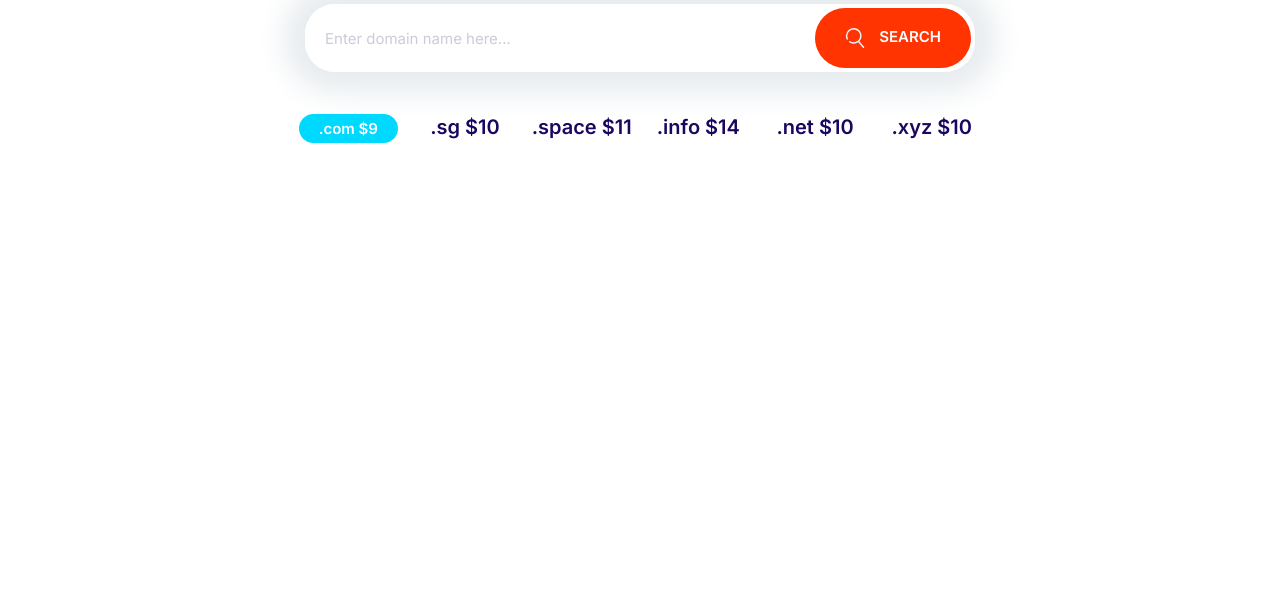
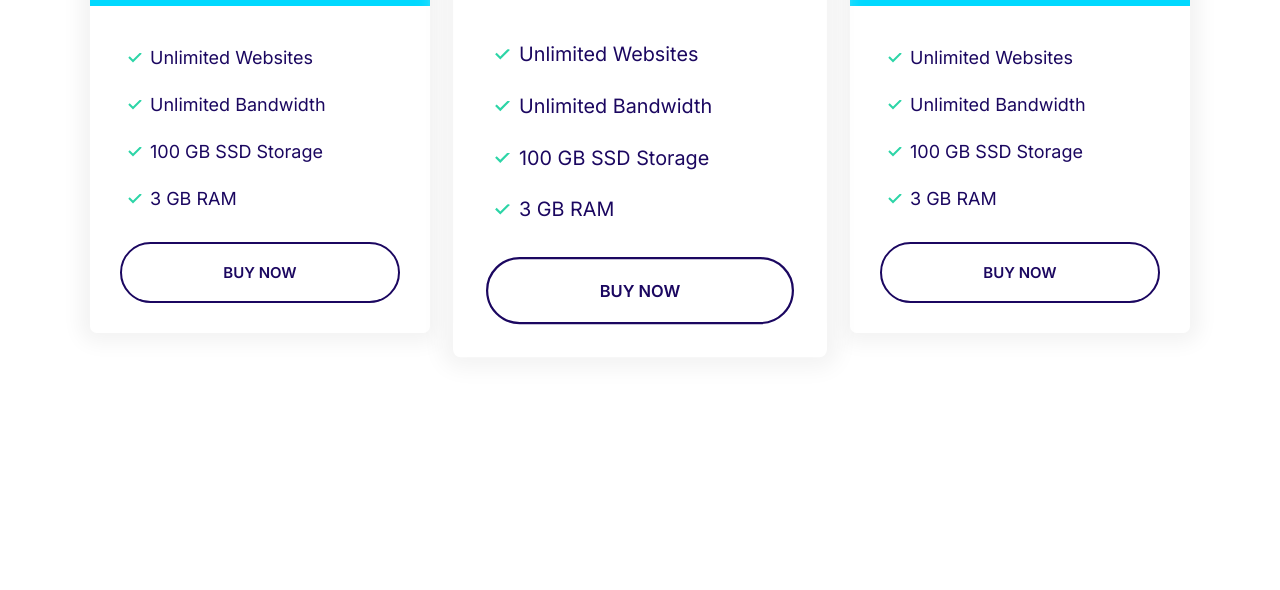
Before and after one commit to MilliDGemini/MilliFy, a plain HTML site: page indext.html in a window 1280 px wide. Shown: the part 210-800 px from the top of the page. Drawn offline with Linux system fonts and the light colour scheme.

Commit message:
added plamns block babyyyy.

```diff
--- a/css/styles.css
+++ b/css/styles.css
@@ -318,13 +318,18 @@ input {
   background: var(--color-secondary);
   color: #fff;
 }
+.card--primary .badge--primary {
+  background: #126de4;
+}
 
 .card--secondary .badge--secondary {
   background: #02cdf1;
 }
 
 /* Plans */
-
+.plan {
+  transition: transform 0.2s ease-out;
+}
 .plan__name {
   color: #fff;
   margin: 0;
@@ -353,7 +358,13 @@ input {
 .plan .list__item {
   margin-bottom: 2rem;
 }
+
 /*adding the popular badge*/
+
+.plan--popular {
+  transform: scale(1.1);
+}
+
 .plan--popular .card__header {
   position: relative;
 }
@@ -365,6 +376,13 @@ input {
   position: absolute;
   top: -6px;
   right: 5%;
+}
+
+.plan:hover {
+  transform: scale(1.05);
+}
+.plan--popular:hover {
+  transform: scale(1.15);
 }
 
 @media screen and (min-width: 1024px) {
@@ -698,3 +716,13 @@ input {
     grid-template-columns: repeat(auto-fit, minmax(10rem, 1fr));
   }
 }
+
+/* Plans Block*/
+.block-plans .grid {
+  gap: 8rem 4rem;
+}
+
+.block-plans .card {
+  max-width: 500px;
+  margin: 0 auto;
+}
--- a/indext.html
+++ b/indext.html
@@ -15,35 +15,72 @@
     <link rel="stylesheet" href="/css/styles.css" />
   </head>
   <body>
-    <section class="block container block-domain">
-      <header class="block__header">
-        <h2>Starting at $9 per month</h2>
-        <p>
-          Lorem ipsum dolor sit amet consectetur adipisicing elit. Delectus,
-          nostrum?
-        </p>
-      </header>
-      <div class="input-group">
-        <input
-          type="text"
-          class="input"
-          placeholder="Enter domain name here..."
-        />
-        <button class="btn btn--accent">
-          <svg class="icon icon--white">
-            <use xlink:href="/images/sprite.svg#search"></use>
-          </svg>
-          Search
-        </button>
+    <section class="block container block-plans">
+      <div class="grid grid--1x3">
+        <div class="plan ">
+          <div class="card card--secondary">
+            <header class="card__header">
+              <h3 class="plan__name">Entry</h3>
+              <span class="plan__price">$14</span>
+              <span class="plan__billing-cycle">/month</span>
+              <span class="badge badge--secondary badge--small">10% Off</span>
+              <span class="plan__description">Easy Start on the Cloud</span>
+            </header>
+            <div class="card__body">
+              <ul class="list list--tick">
+                <li class="list__item">Unlimited Websites</li>
+                <li class="list__item">Unlimited Bandwidth</li>
+                <li class="list__item">100 GB SSD Storage</li>
+                <li class="list__item">3 GB RAM</li>
+              </ul>
+              <button class="btn btn--outline btn--block">Buy Now</button>
+            </div>
+          </div>
+        </div>
+        <div class="plan plan--popular">
+          <div class="card card--primary">
+            <header class="card__header">
+              <h3 class="plan__name">Entry</h3>
+              <span class="plan__price">$14</span>
+              <span class="plan__billing-cycle">/month</span>
+              <span class="badge badge--primary badge--small">10% Off</span>
+              <span class="plan__description">Easy Start on the Cloud</span>
+            </header>
+            <div class="card__body">
+              <ul class="list list--tick">
+                <li class="list__item">Unlimited Websites</li>
+                <li class="list__item">Unlimited Bandwidth</li>
+                <li class="list__item">100 GB SSD Storage</li>
+                <li class="list__item">3 GB RAM</li>
+              </ul>
+              <button class="btn btn--outline btn--block">Buy Now</button>
+            </div>
+          </div>
+        </div>
+        <div class="plan ">
+          <div class="card card--secondary">
+            <header class="card__header">
+              <h3 class="plan__name">Entry</h3>
+              <span class="plan__price">$14</span>
+              <span class="plan__billing-cycle">/month</span>
+              <span class="badge badge--secondary badge--small">10% Off</span>
+              <span class="plan__description">Easy Start on the Cloud</span>
+            </header>
+            <div class="card__body">
+              <ul class="list list--tick">
+                <li class="list__item">Unlimited Websites</li>
+                <li class="list__item">Unlimited Bandwidth</li>
+                <li class="list__item">100 GB SSD Storage</li>
+                <li class="list__item">3 GB RAM</li>
+              </ul>
+              <button class="btn btn--outline btn--block">Buy Now</button>
+            </div>
+          </div>
+        </div>
       </div>
-      <ul class="list block-domain__prices">
-        <li><span class="badge badge--secondary">.com $9</span></li>
-        <li>.sg $10</li>
-        <li>.space $11</li>
-        <li>.info $14</li>
-        <li>.net $10</li>
-        <li>.xyz $10</li>
-      </ul>
+      </div>
+      </div>
+      </div>
     </section>
     <script src="/js/main.js"></script>
   </body>
```
Also changed, not shown: components/plansBlock.html (added, +67 -0 lines).
